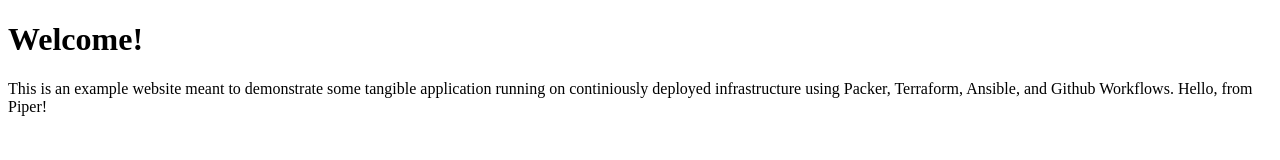
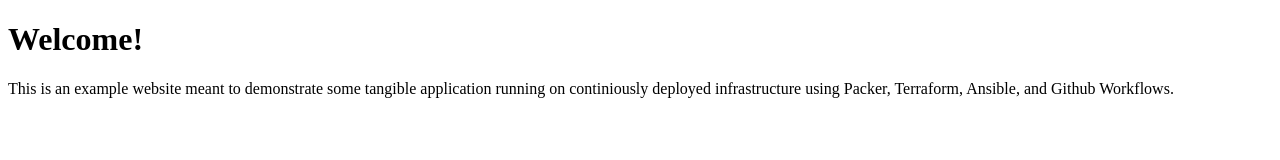
Before and after one commit to Lavender-Bison/example-project, a plain HTML site: page website/src/index.html in a window 1280 px wide. Drawn offline with Linux system fonts and the light colour scheme.

Commit message:
Remove greeting!

```diff
--- a/website/src/index.html
+++ b/website/src/index.html
@@ -12,7 +12,7 @@
     <h1>Welcome!</h1>
     <p>
         This is an example website meant to demonstrate some tangible application running on continiously deployed
-        infrastructure using Packer, Terraform, Ansible, and Github Workflows. Hello, from Piper!
+        infrastructure using Packer, Terraform, Ansible, and Github Workflows.
     </p>
 </body>
 
```
